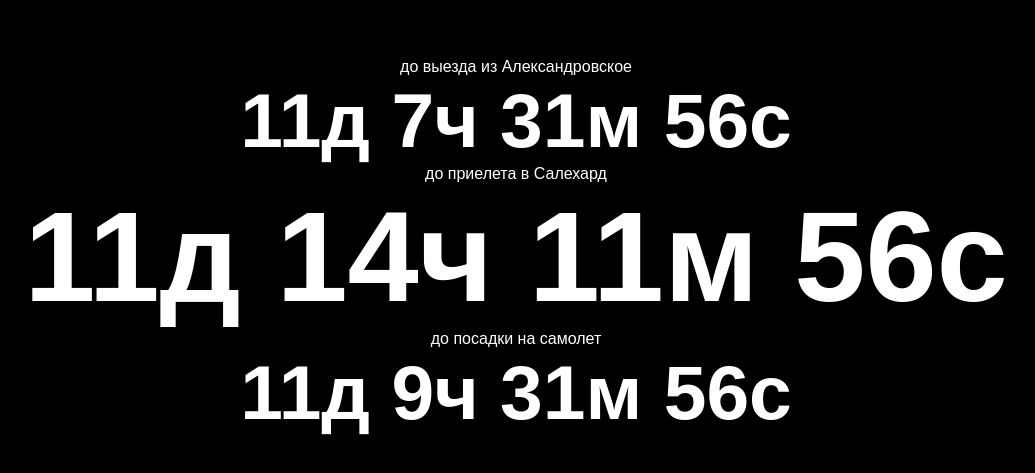
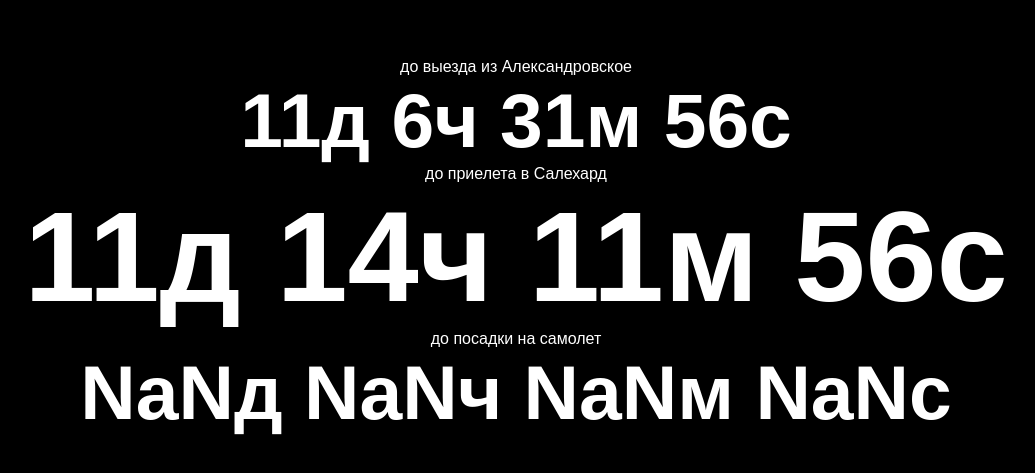
Before and after one commit to dajeo/timer.dajeo.by, a plain HTML site: page index.html in a window 1280 px wide. Shown: the part 153-626 px from the top of the page, without its empty margins (124-1159 px from the left). Drawn offline with Linux system fonts and the light colour scheme.

Commit message:
Fix time

```diff
--- a/index.html
+++ b/index.html
@@ -103,9 +103,9 @@
             }
         }
 
-        const endFromAlexandrovskoye = new Date('07/20/2023 06:00 GMT+03:00')
+        const endFromAlexandrovskoye = new Date('07/20/2023 05:00 GMT+03:00')
         const endToSalekhard = new Date('07/20/2023 14:40 GMT+05:00');
-        const endToBoarding = new Date('07/20/2023 08:00 GMT+03:00');
+        const endToBoarding = new Date('07/20/2023 08:e0 GMT+03:00');
 
         const _fromAlexandrovskoyeEl = document.getElementById('from_alexandrovskoye')
         const _toSalekhardEl = document.getElementById('to_salekhard')
```
